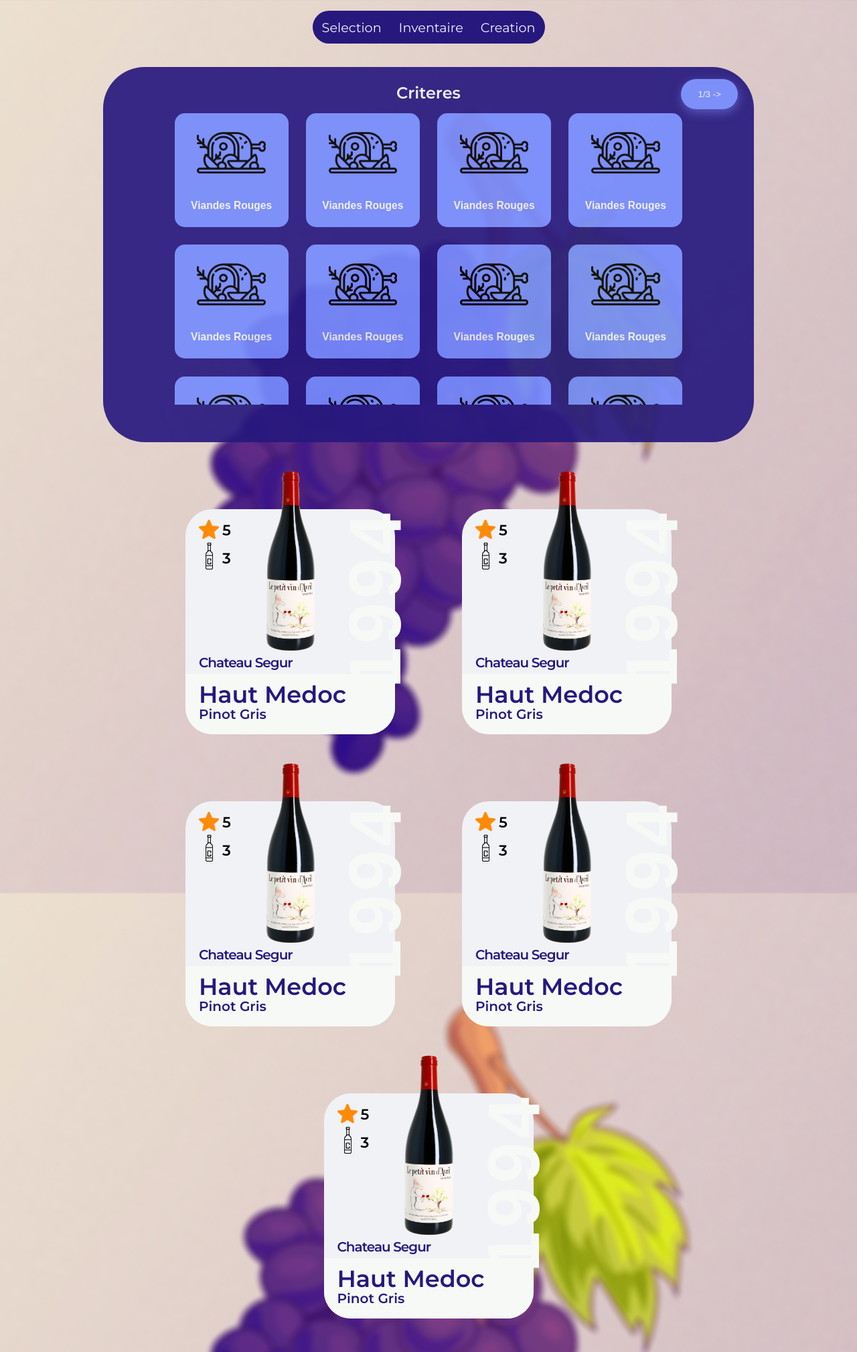
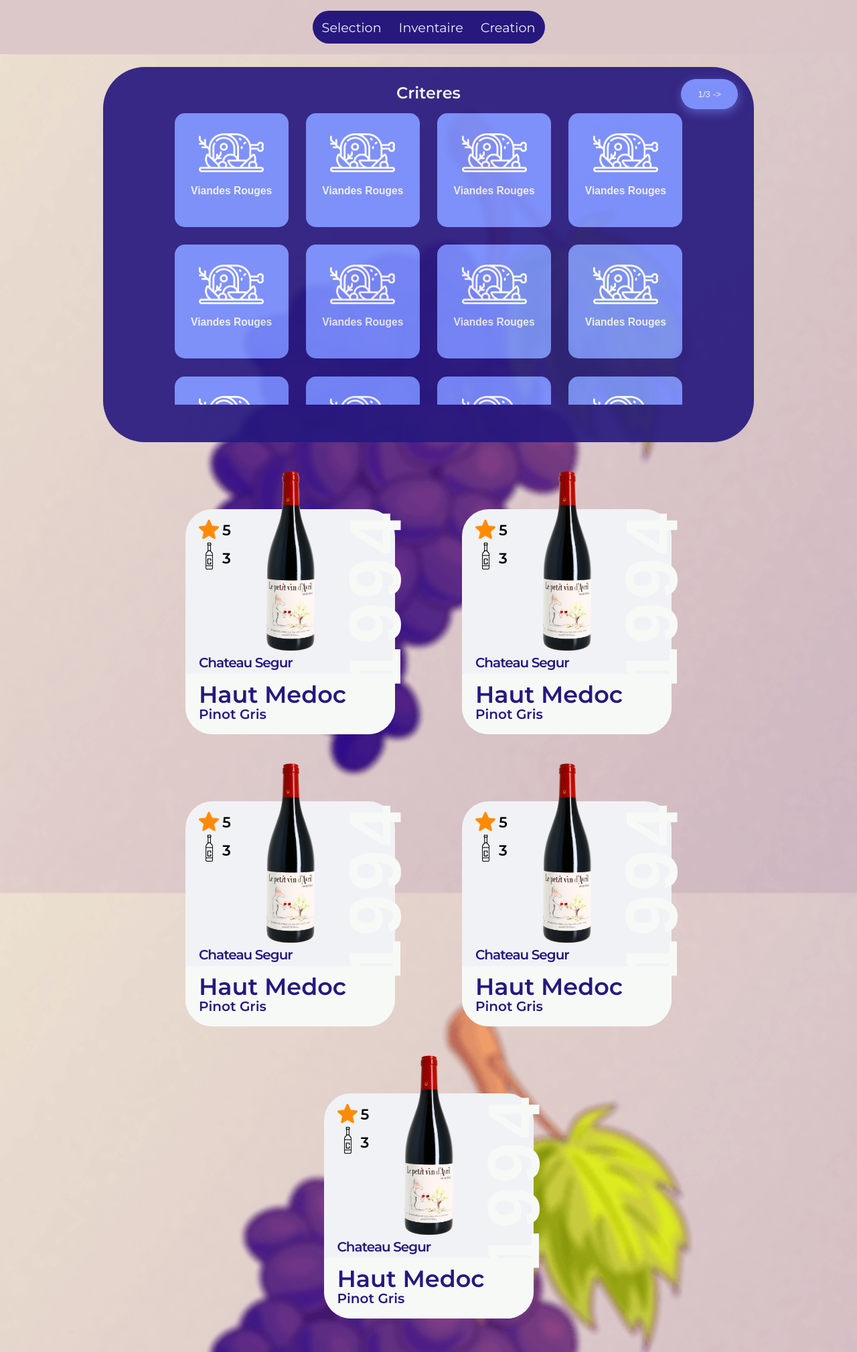
Before and after one commit to xomay/Cave, a PHP site: page / in a window 1280 px wide. Shown: the whole page at 67% size. Run offline with PHP 8.4, Linux system fonts and the light colour scheme; some libraries are stand-ins or nearby versions; some web fonts are replaced.

Commit message:
amelioration style general

```diff
--- a/index.html
+++ b/index.html
@@ -14,8 +14,12 @@
     </header> -->
 
     <!-- Changement test de github -->
+    <div class="toTop" id="top">
+
+    </div>
 
     <nav>
+
 
         <ul class="TopNavbar">
             <li class="navbar" ><a class="js-scrollTo" href="#top">Selection</a></li>
@@ -26,77 +30,77 @@
     </nav>
 
     <main>
-        <div class="layer" id="top">
+        <div class="layer" >
             <div class="content">
                 <h3>Criteres</h3>
                 <button class="next">1/3 -></button>
                 <div class="choice" id="choice">
                     <button class="choice-button" :class="{check : valid, uncheck : !valid}" @click="check">
-                        <img src="img/meat.png" alt="viande">
+                        <img src="img/meatWhite.png" alt="viande">
                         <h3>Viandes Rouges</h3>
                     </button>
                     <button class="choice-button" :class="{check : valid, uncheck : !valid}" @click="check">
-                        <img src="img/meat.png" alt="viande">
+                        <img src="img/meatWhite.png" alt="viande">
                         <h3>Viandes Rouges</h3>
                     </button>
                     <button class="choice-button" :class="{check : valid, uncheck : !valid}" @click="check">
-                        <img src="img/meat.png" alt="viande">
+                        <img src="img/meatWhite.png" alt="viande">
                         <h3>Viandes Rouges</h3>
                     </button>
                     <button class="choice-button" :class="{check : valid, uncheck : !valid}" @click="check">
-                        <img src="img/meat.png" alt="viande">
+                        <img src="img/meatWhite.png" alt="viande">
                         <h3>Viandes Rouges</h3>
                     </button>
                     <button class="choice-button" :class="{check : valid, uncheck : !valid}" @click="check">
-                        <img src="img/meat.png" alt="viande">
+                        <img src="img/meatWhite.png" alt="viande">
                         <h3>Viandes Rouges</h3>
                     </button>
                     <button class="choice-button" :class="{check : valid, uncheck : !valid}" @click="check">
-                        <img src="img/meat.png" alt="viande">
+                        <img src="img/meatWhite.png" alt="viande">
                         <h3>Viandes Rouges</h3>
                     </button>
                     <button class="choice-button" :class="{check : valid, uncheck : !valid}" @click="check">
-                        <img src="img/meat.png" alt="viande">
+                        <img src="img/meatWhite.png" alt="viande">
                         <h3>Viandes Rouges</h3>
                     </button>
                     <button class="choice-button" :class="{check : valid, uncheck : !valid}" @click="check">
-                        <img src="img/meat.png" alt="viande">
+                        <img src="img/meatWhite.png" alt="viande">
                         <h3>Viandes Rouges</h3>
                     </button>
                     <button class="choice-button" :class="{check : valid, uncheck : !valid}" @click="check">
-                        <img src="img/meat.png" alt="viande">
+                        <img src="img/meatWhite.png" alt="viande">
                         <h3>Viandes Rouges</h3>
                     </button>
                     <button class="choice-button" :class="{check : valid, uncheck : !valid}" @click="check">
-                        <img src="img/meat.png" alt="viande">
+                        <img src="img/meatWhite.png" alt="viande">
                         <h3>Viandes Rouges</h3>
                     </button>
                     <button class="choice-button" :class="{check : valid, uncheck : !valid}" @click="check">
-                        <img src="img/meat.png" alt="viande">
+                        <img src="img/meatWhite.png" alt="viande">
                         <h3>Viandes Rouges</h3>
                     </button>
                     <button class="choice-button" :class="{check : valid, uncheck : !valid}" @click="check">
-                        <img src="img/meat.png" alt="viande">
+                        <img src="img/meatWhite.png" alt="viande">
                         <h3>Viandes Rouges</h3>
                     </button>
                     <button class="choice-button" :class="{check : valid, uncheck : !valid}" @click="check">
-                        <img src="img/meat.png" alt="viande">
+                        <img src="img/meatWhite.png" alt="viande">
                         <h3>Viandes Rouges</h3>
                     </button>
                     <button class="choice-button" :class="{check : valid, uncheck : !valid}" @click="check">
-                        <img src="img/meat.png" alt="viande">
+                        <img src="img/meatWhite.png" alt="viande">
                         <h3>Viandes Rouges</h3>
                     </button>
                     <button class="choice-button" :class="{check : valid, uncheck : !valid}" @click="check">
-                        <img src="img/meat.png" alt="viande">
+                        <img src="img/meatWhite.png" alt="viande">
                         <h3>Viandes Rouges</h3>
                     </button>
                     <button class="choice-button" :class="{check : valid, uncheck : !valid}" @click="check">
-                        <img src="img/meat.png" alt="viande">
+                        <img src="img/meatWhite.png" alt="viande">
                         <h3>Viandes Rouges</h3>
                     </button>
                     <button class="choice-button" :class="{check : valid, uncheck : !valid}" @click="check">
-                        <img src="img/meat.png" alt="viande">
+                        <img src="img/meatWhite.png" alt="viande">
                         <h3>Viandes Rouges</h3>
                     </button>
                 </div>
@@ -187,17 +191,6 @@
 
         </div>
     </main>
-    <script src="https://ajax.googleapis.com/ajax/libs/jquery/1.10.2/jquery.min.js"></script>
-    <script>
-        $(document).ready(function() {
-            $('.js-scrollTo').on('click', function() { // Au clic sur un élément
-                var page = $(this).attr('href'); // Page cible
-                var speed = 600; // Durée de l'animation (en ms)
-                $('html, body').animate( { scrollTop: $(page).offset().top }, speed ); // Go
-                return false;
-            });
-        });
-    </script>
 
     <script src="https://cdn.jsdelivr.net/npm/vue@2.6.14/dist/vue.js"></script>
     <script src="mainIndex.js"></script>
--- a/styles.css
+++ b/styles.css
@@ -17,11 +17,15 @@
   --secondary-blue: rgba(117, 139, 253, 1);
   --tertiary-blue: rgba(174, 184, 254, 1);
   --theme-orange: rgba(255, 134, 0, 1);
-  --theme-white: rgba(241, 242, 246, 1);
+  --theme-white: rgb(241, 242, 246);
+}
+
+html {
+  scroll-behavior: smooth;
 }
 
 body{
-  background-image: url("background.png");
+  background-image: url("img/background.png");
   background-attachment: fixed;
   background-repeat: no-repeat;
   background-position: center;
@@ -37,8 +41,16 @@ body{
 }
 
 
+nav {
+  background-color: rgba(219, 198, 200, 0.90);
+}
 
-
+div.toTop {
+  position: absolute;
+  top: 0;
+  height: 1px;
+  width: 100%;
+}
 /* Les boites*/
 
 .header {
@@ -217,7 +229,8 @@ button.uncheck {
 }
 
 button.choice-button > img {
-  width: 65%;
+  width: auto;
+  height: 35%;
 }
 
 button.choice-button > h3 {
```
Also changed, not shown: img/allemagneWhite.png (added), img/background.png (added), img/bouteille1White.png (added), img/meatWhite.png (added).
